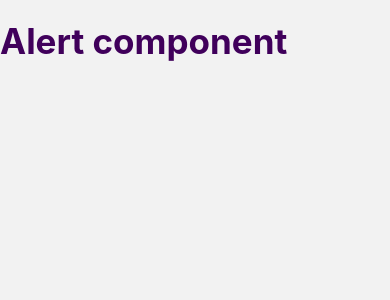
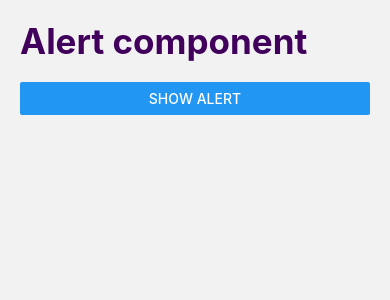
Before and after one commit to juliflorezg/React-native-udemy-12, a React Native app: screen /AlertScreen in a window 390 px wide. Shown: the top 300 px of the page. Built offline with nearby package versions, Linux system fonts and the light colour scheme.

Commit message:
add alert to alertscreen

```diff
--- a/src/screens/AlertScreen.tsx
+++ b/src/screens/AlertScreen.tsx
@@ -1,10 +1,27 @@
 import React from 'react';
-import {View} from 'react-native';
+import {Alert, Button, View} from 'react-native';
 import {HeaderTitle} from '../components/HeaderTitle';
+import {styles} from '../theme/appTheme';
 export const AlertScreen = () => {
+  const showAlert = () => {
+    Alert.alert(
+      'My First Alert',
+      'Generic alert message',
+      [
+        {text: 'CanCel', onPress: () => console.log('cancel pressed~!!')},
+        {text: 'ok', onPress: () => console.log('OK pressed~!!')},
+      ],
+      {
+        cancelable: true,
+        onDismiss: () => console.log('alert dismissed =('),
+      },
+    );
+  };
+
   return (
-    <View>
+    <View style={styles.globalMargin}>
       <HeaderTitle title="Alert component" />
+      <Button title="Show Alert" onPress={showAlert} />
     </View>
   );
 };
```
